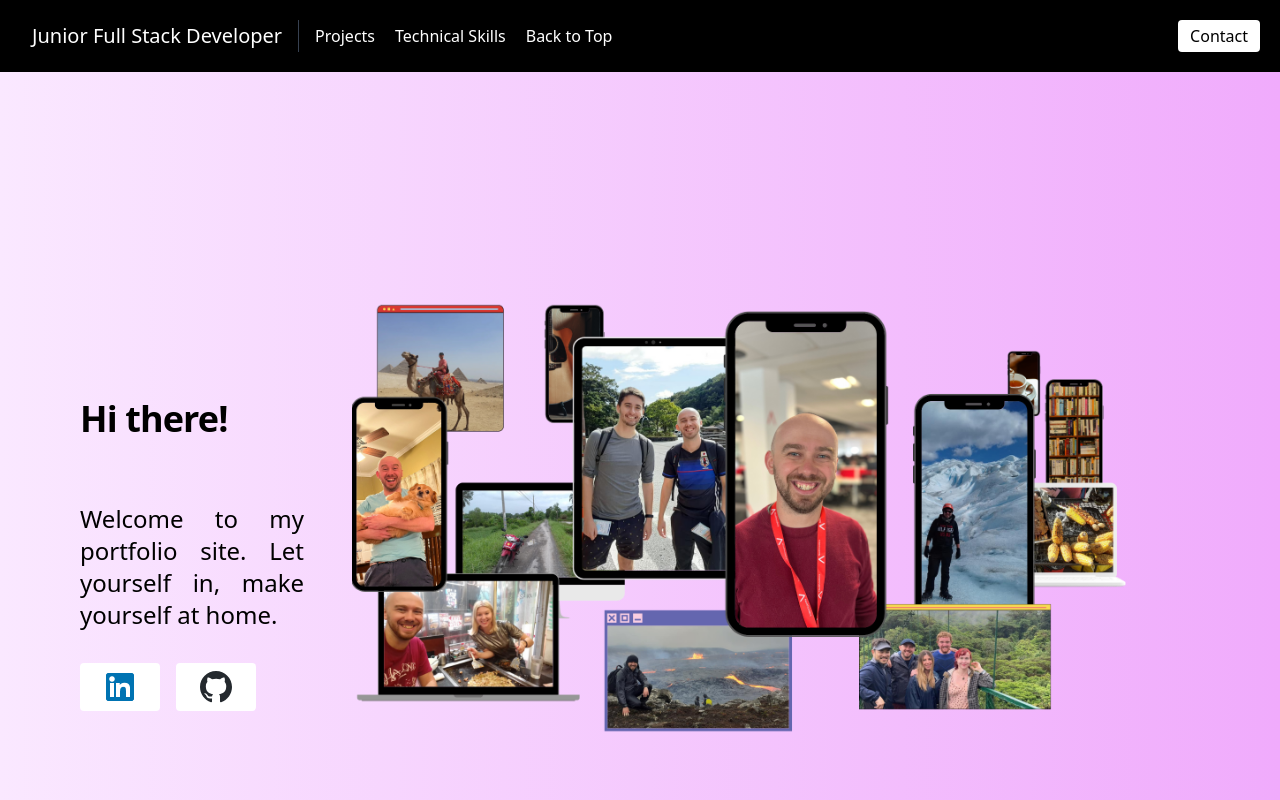
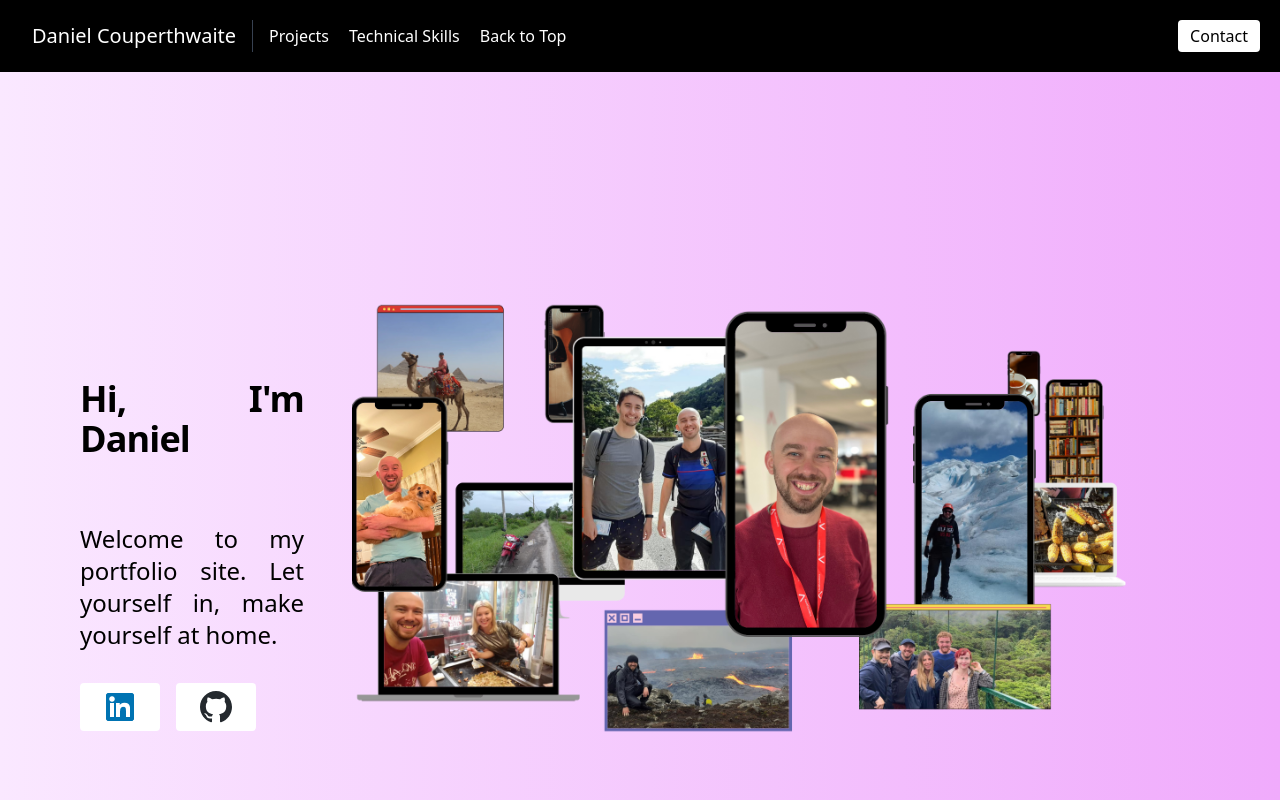
Before and after one commit to DanielCouperthwaite/Portfolio, a React (Vite) app: page / in a window 1280 px wide. Shown: the top 800 px of the page. Built offline with nearby package versions, Linux system fonts and the light colour scheme.

Commit message:
styling on landing page

```diff
--- a/src/components/About.jsx
+++ b/src/components/About.jsx
@@ -10,7 +10,7 @@ export default function About () {
 <div id="top" className="container mx-auto flex pl-10 pr-5 sm:px-20 py-20 md:flex-row flex-col items-center">
   <div >
     <h1 className="mt-2 text-3xl font-bold tracking-tight sm:text-4xl py-8 md:py-16">
-      Hi there!
+      Hi, I'm Daniel
 
     </h1>
     {/* <p className="md:mb-8 mb-6 sm:text-xl lg:text-2xl leading-relaxed">
--- a/src/components/Navbar.jsx
+++ b/src/components/Navbar.jsx
@@ -11,7 +11,7 @@ export default function Navbar() {
       <div className="container mx-auto md:flex flex-wrap p-5 flex-col md:flex-row items-center">
         <a className="title-font font-medium text-white mb-4 md:mb-0">
           <a href="#about" className="ml-3 sm:text-xl text-md sm:pr-36 pr-5 md:pr-0">
-            Junior Full Stack Developer
+            Daniel Couperthwaite
           </a>
         </a>
         <nav className="hidden md:block md:mr-auto md:ml-4 md:py-1 md:pl-4 md:border-l md:border-gray-700	flex flex-wrap items-center text-white justify-center">
```
